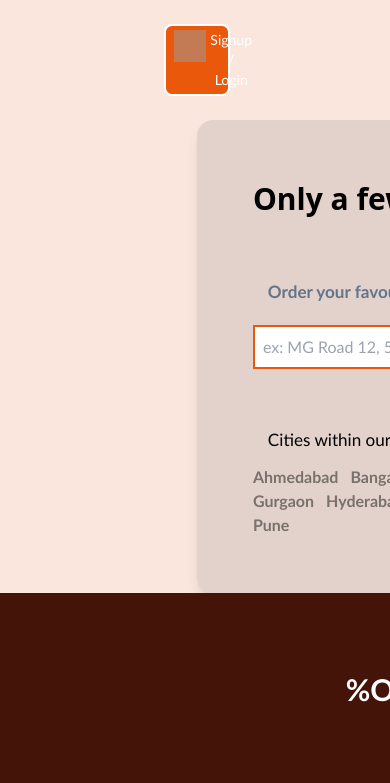
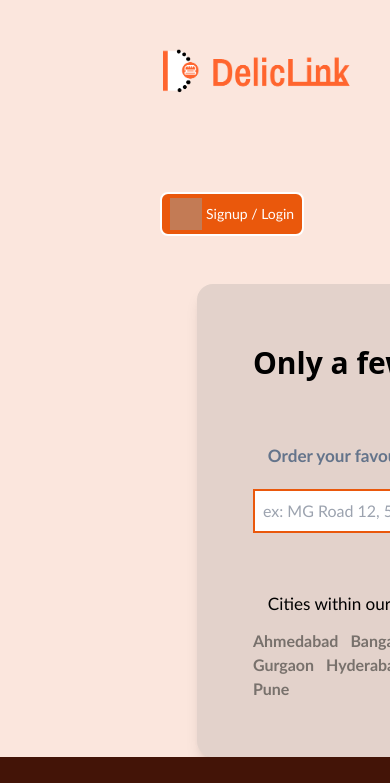
Before and after one commit to yopyx/Deliclink-enhanced, a React (Vite) app: page / in a window 390 px wide. Shown: the top 783 px of the page. Built offline with nearby package versions, Linux system fonts and the light colour scheme; grey boxes are pictures that could not be loaded.

Commit message:
feat(styling Header) : change the main styling layout type from flex to grid and add styles in case of lp-sub2 and mobile screens

```diff
--- a/src/components/Header.tsx
+++ b/src/components/Header.tsx
@@ -12,31 +12,29 @@ const Header = () => {
   ) as GeoLocationStateProp[];
   const { items } = useAppSelector((store) => store.cart);
   return pathname === "/" ? (
-    <div className="flex justify-between my-6 mx-40">
-      <div className="w-48 cursor-pointer -mt-9">
+    <div className="grid grid-flow-col justify-between mx-40 lp-sub2:mx-4">
+      <div className="w-48 mobile:w-32 grid-cols-6 cursor-pointer">
         <img src={logo} alt="logo" className="object-cover" />
       </div>
-      <Link to="">
-        <div className="flex space-x-1 px-2 py-1 mt-3 lg:mt-0 text-white bg-orange-600 rounded-lg border-white border-2 duration-200 hover:bg-stone-300 hover:text-black">
+      <div className="grid-cols-6 w-max h-max my-12 mobile:my-8 flex space-x-1 px-2 py-1 text-white bg-orange-600 rounded-lg border-white border-2 duration-200 hover:bg-stone-300 hover:text-black">
         <img
           src={"/user-avatar-filled.svg"}
           alt="profile"
-            className="w-8 h-8 opacity-50"
+          className="w-8 h-8 opacity-50 mobile:h-5 mobile:w-5"
           referrerPolicy="no-referrer"
         />
-          <button className="text-sm">Signup / Login</button>
+        <button className="text-sm mobile:text-[9px]">Signup / Login</button>
       </div>
-      </Link>
     </div>
   ) : (
     <div
-      className={`w-[100%] mx-auto flex justify-between px-14 h-20 sticky top-0 bg-sunset shadow-3xl font-medium z-20 ${
+      className={`grid grid-flow-col justify-between px-14 h-20 sticky top-0 bg-sunset shadow-3xl font-medium z-20 ${
         ["/restaurants", "/cart", "/search"].includes(pathname)
           ? "lg-h:w-[950px] md-h:w-[950px]"
           : "lg-h:header-lg md-h:header-md"
       }`}
     >
-      <div className="">
+      <div className="grid-cols-6">
         <Link to="/">
           <img
             src={logo}
@@ -45,7 +43,7 @@ const Header = () => {
           />
         </Link>
       </div>
-      <div className="flex items-center">
+      <div className="flex items-center grid-cols-6">
         <ul className="flex cursor-pointer md-h:header-list-md">
           <Link to={`/city/${locationsList[locationsList.length - 1].city}`}>
             <li className="px-6 py-7 bg-main-orange-hover hover:text-white">
```
Lines whose indentation alone changed are shown as unchanged.
